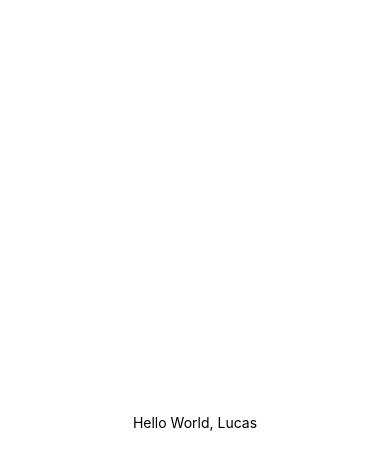
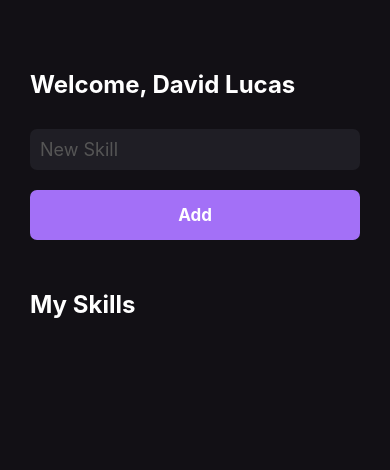
Before and after one commit to thereallucas98/react-native-myskills, a React Native app: screen / in a window 390 px wide. Shown: the top 470 px of the page. Built offline with nearby package versions, Linux system fonts and the light colour scheme.

Commit message:
Utilizando StyleSheet

```diff
--- a/src/pages/Home.js
+++ b/src/pages/Home.js
@@ -1,14 +1,69 @@
 import React from 'react';
-import { View, Text } from 'react-native';
+import {
+  Text,
+  StyleSheet,
+  View,
+  TextInput,
+  Platform,
+  TouchableOpacity
+} from 'react-native';
 
 export function Home() {
   return (
-    <View style={{
-      flex: 1,
-      justifyContent: 'center',
-      alignItems: 'center'
-      }}>
-      <Text>Hello World, Lucas</Text>
+    <View style={styles.container}>
+      <Text style={styles.title}>Welcome, David Lucas</Text>
+
+      <TextInput
+        style={styles.input}
+        placeholder="New Skill"
+        placeholderTextColor="#555"
+      />
+
+      <TouchableOpacity
+        style={styles.button}
+        activeOpacity={0.6}
+      >
+        <Text style={styles.buttonText}>Add</Text>
+      </TouchableOpacity>
+
+      <Text style={[styles.title,, { marginTop: 50 }]}>
+        My Skills
+      </Text>
+
     </View>
   );
 }
+
+const styles = StyleSheet.create({
+  container: {
+    flex: 1,
+    backgroundColor: '#121015',
+    paddingHorizontal: 30,
+    paddingVertical: 70,
+  },
+  title: {
+    color: '#FFF',
+    fontSize: 24,
+    fontWeight: 'bold',
+  },
+  input: {
+    backgroundColor: '#1F1E25',
+    color: '#FFF',
+    fontSize: 18,
+    padding: Platform.OS === 'ios' ? 15 : 10,
+    marginTop: 30,
+    borderRadius: 7,
+  },
+  button: {
+    backgroundColor: '#A370F7',
+    padding: 15,
+    borderRadius: 7,
+    alignItems: 'center',
+    marginTop: 20,
+  },
+  buttonText: {
+    color: '#FFF',
+    fontSize: 17,
+    fontWeight: 'bold'
+  }
+});
```
